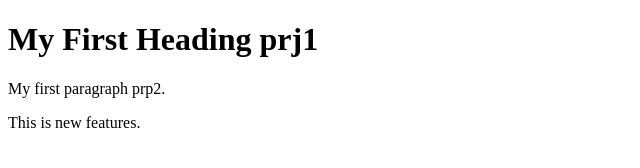
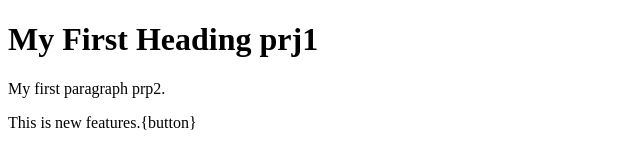
Before and after one commit to KaaleVai/basicprj2, a plain HTML site: page index.html in a window 1280 px wide. Shown: the full height of the page, 0-640 px from the left. Drawn offline with Linux system fonts and the light colour scheme.

```diff
--- a/index.html
+++ b/index.html
@@ -8,6 +8,6 @@
 <body>
     <h1>My First Heading prj1</h1>
     <p>My first paragraph prp2.</p>
-    <p>This is new features.</p>
+    <p>This is new features.{button}</p>
 </body>
 </html>
```
